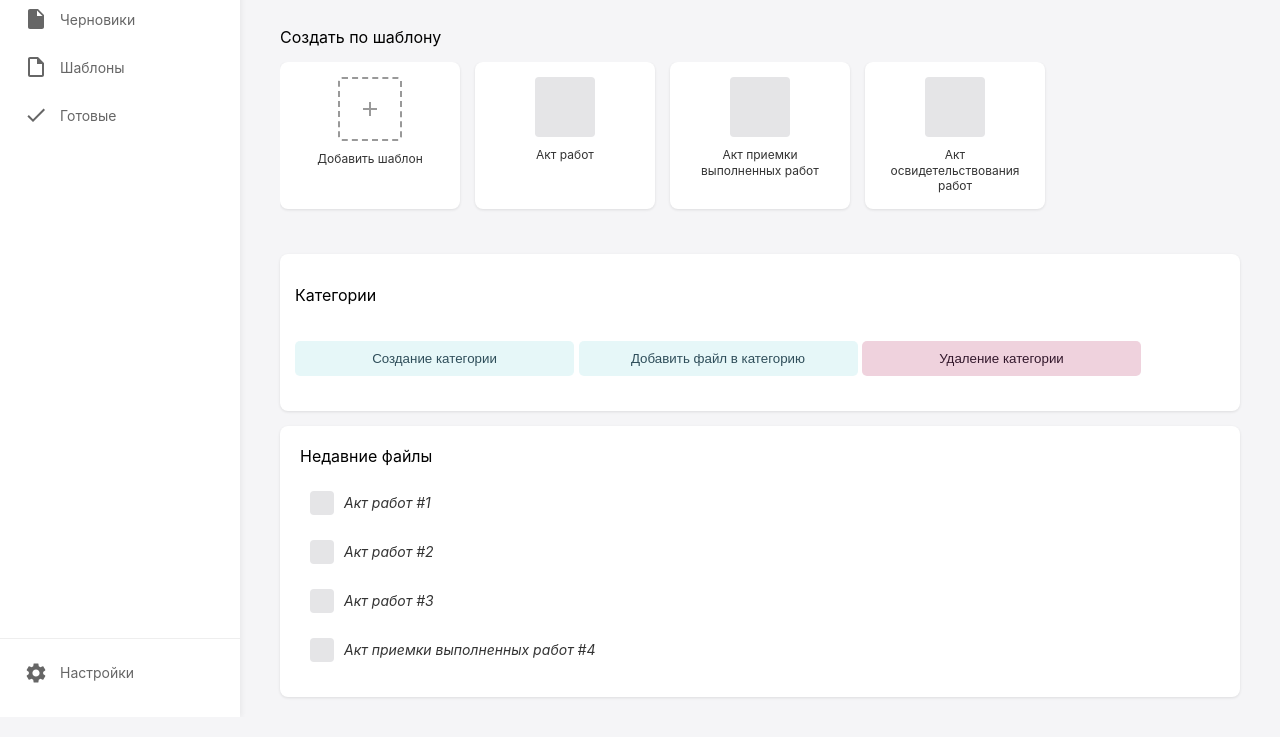
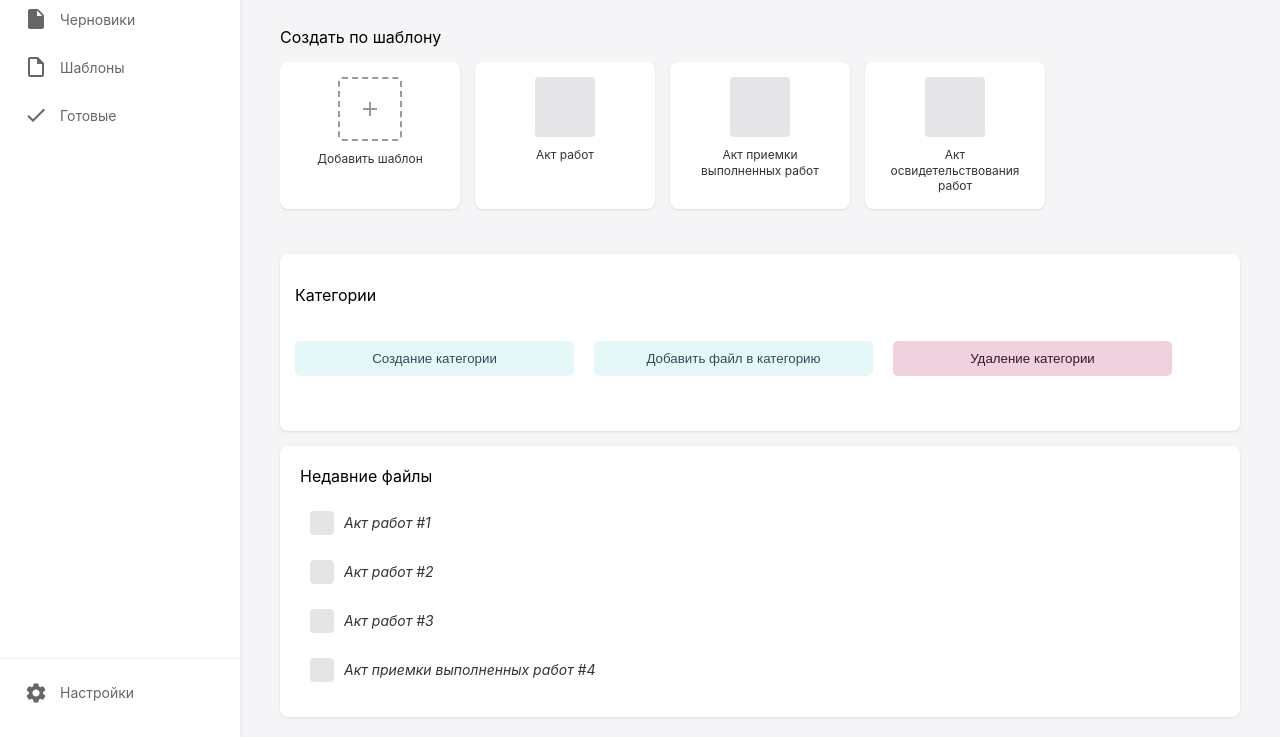
Before and after one commit to Ecolis/DocCreator, an Electron app: page html/dashboard.html in a window 1280 px wide. Shown: the part 121-858 px from the top of the page. Drawn offline with Linux system fonts and the light colour scheme.

Commit message:
Update dashboard.css

```diff
--- a/css/dashboard.css
+++ b/css/dashboard.css
@@ -378,6 +378,13 @@ body {
     margin-bottom: 20px;
 }
 
+.button-container {
+    display: flex; /* Устанавливает флекс-контейнер */
+    gap: 20px; /* Расстояние между кнопками */
+    justify-content: flex-start; /* Выравнивание кнопок по левому краю */
+    align-items: center; /* Центрирование кнопок по вертикали */
+    margin-bottom: 20px; /* Отступ снизу */
+}
 
 
 .btn_cre:hover,
```
